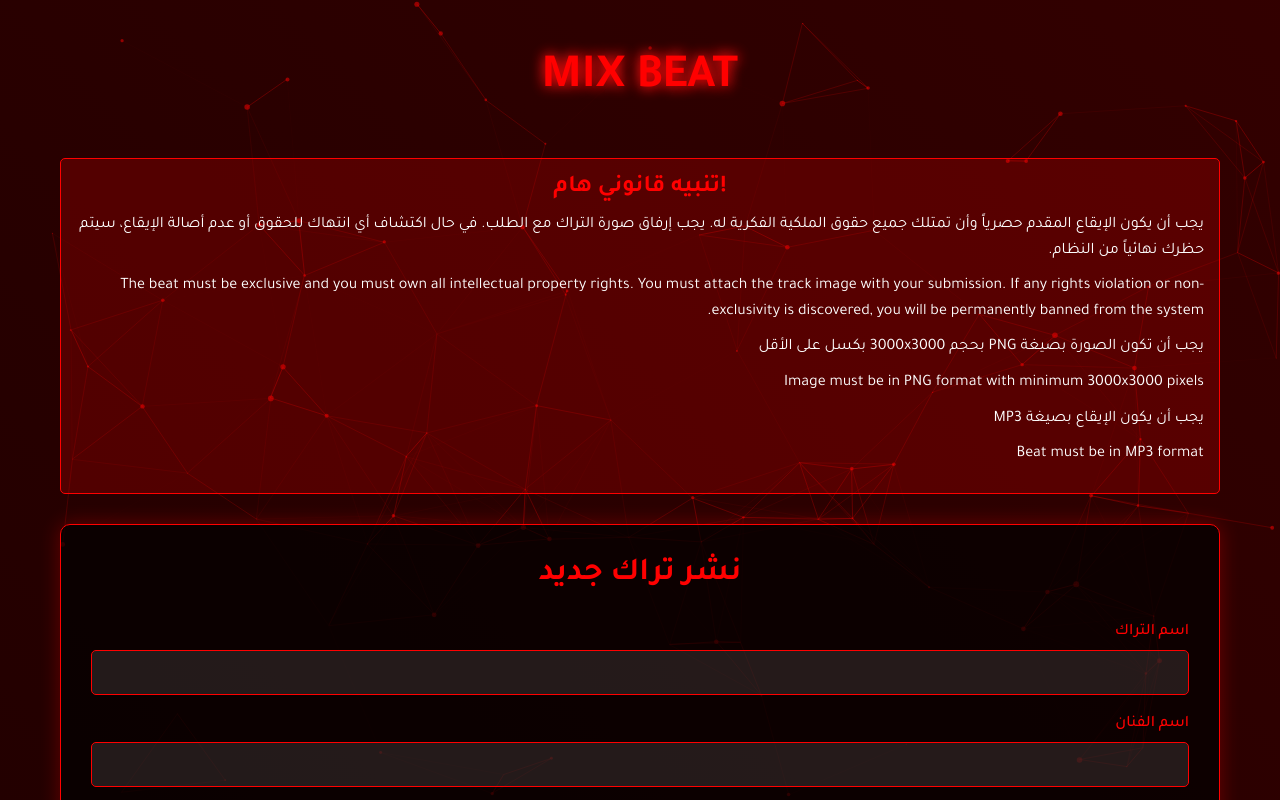
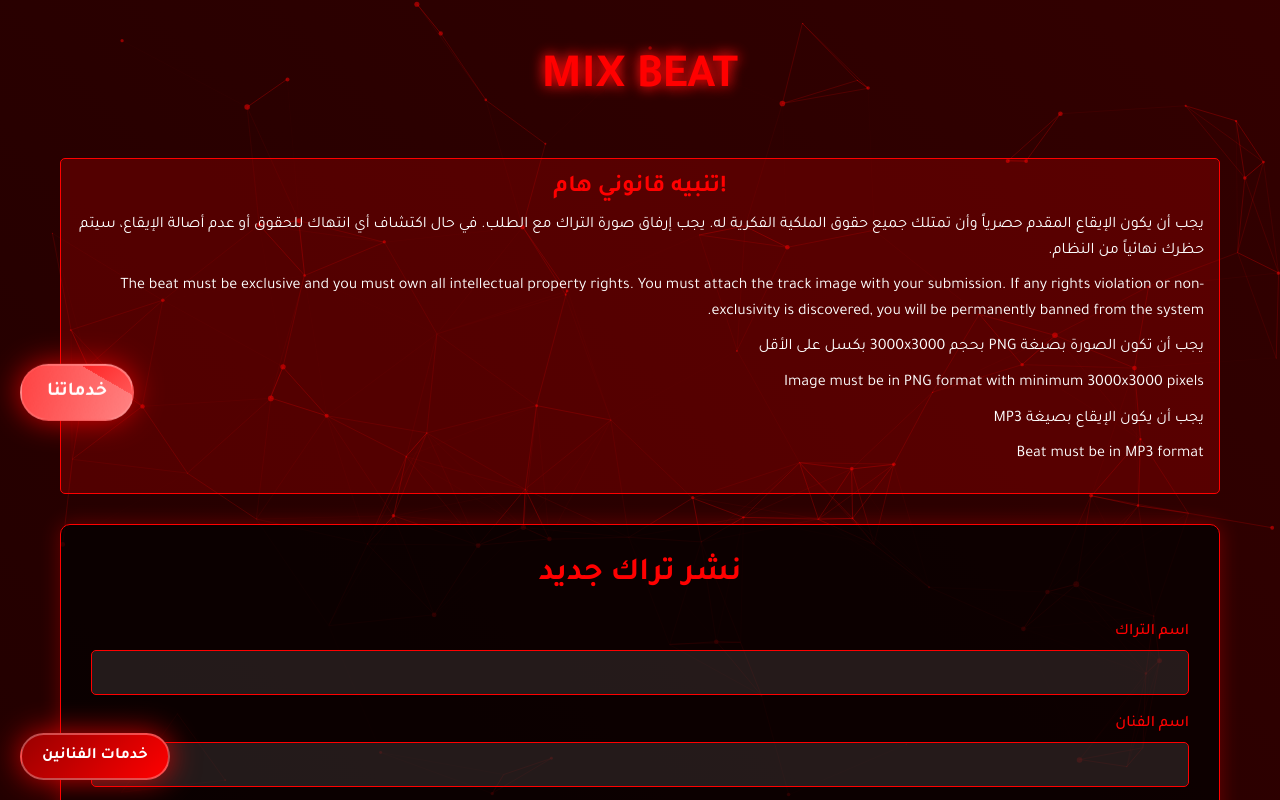
Before and after one commit to MIXBEAT/mix-beat-track, a plain HTML site: page index.htm in a window 1280 px wide. Shown: the top 800 px of the page. Drawn offline with nearby package versions, Linux system fonts and the light colour scheme.

Commit message:
Update index.htm

```diff
--- a/index.htm
+++ b/index.htm
@@ -120,6 +120,97 @@
             to { text-shadow: 0 0 20px #ff0000, 0 0 30px #ff3333; }
         }
 
+        /* زر خدماتنا مع أنيميشن 4K */
+        .services-btn {
+            position: fixed;
+            left: 20px;
+            top: 50%;
+            transform: translateY(-50%);
+            background: linear-gradient(135deg, #ff0000, #ff3333, #ff6666);
+            color: #fff;
+            padding: 15px 25px;
+            border-radius: 50px;
+            text-decoration: none;
+            font-weight: 700;
+            font-size: 1.2rem;
+            box-shadow: 0 0 20px rgba(255, 0, 0, 0.5),
+                        0 0 40px rgba(255, 0, 0, 0.3),
+                        0 0 60px rgba(255, 0, 0, 0.1);
+            z-index: 100;
+            border: 2px solid rgba(255, 255, 255, 0.3);
+            animation: pulse 2s infinite, float 3s ease-in-out infinite;
+            transition: all 0.3s ease;
+            text-align: center;
+            backdrop-filter: blur(5px);
+            overflow: hidden;
+        }
+
+        .services-btn::before {
+            content: '';
+            position: absolute;
+            top: -50%;
+            left: -50%;
+            width: 200%;
+            height: 200%;
+            background: linear-gradient(
+                to bottom right,
+                rgba(255, 255, 255, 0.3),
+                rgba(255, 255, 255, 0)
+            );
+            transform: rotate(30deg);
+            animation: shine 3s infinite;
+        }
+
+        .services-btn:hover {
+            transform: translateY(-50%) scale(1.05);
+            box-shadow: 0 0 30px rgba(255, 0, 0, 0.7),
+                        0 0 50px rgba(255, 0, 0, 0.5),
+                        0 0 70px rgba(255, 0, 0, 0.3);
+        }
+
+        @keyframes pulse {
+            0% { box-shadow: 0 0 20px rgba(255, 0, 0, 0.5); }
+            50% { box-shadow: 0 0 30px rgba(255, 0, 0, 0.8); }
+            100% { box-shadow: 0 0 20px rgba(255, 0, 0, 0.5); }
+        }
+
+        @keyframes float {
+            0% { transform: translateY(-50%) translateY(0px); }
+            50% { transform: translateY(-50%) translateY(-10px); }
+            100% { transform: translateY(-50%) translateY(0px); }
+        }
+
+        @keyframes shine {
+            0% { transform: rotate(30deg) translate(-30%, -30%); }
+            100% { transform: rotate(30deg) translate(30%, 30%); }
+        }
+
+        /* زر خدمات الفنانين في الأسفل */
+        .artists-btn {
+            position: fixed;
+            left: 20px;
+            bottom: 20px;
+            background: linear-gradient(135deg, #990000, #cc0000, #ff0000);
+            color: #fff;
+            padding: 12px 20px;
+            border-radius: 50px;
+            text-decoration: none;
+            font-weight: 700;
+            font-size: 1rem;
+            box-shadow: 0 0 15px rgba(255, 0, 0, 0.5);
+            z-index: 100;
+            border: 2px solid rgba(255, 255, 255, 0.3);
+            animation: pulse 2s infinite;
+            transition: all 0.3s ease;
+            text-align: center;
+            backdrop-filter: blur(5px);
+        }
+
+        .artists-btn:hover {
+            transform: scale(1.05);
+            box-shadow: 0 0 25px rgba(255, 0, 0, 0.7);
+        }
+
         .legal-notice {
             background-color: rgba(255, 0, 0, 0.2);
             border: 1px solid #ff0000;
@@ -237,6 +328,19 @@
             .form-container {
                 padding: 20px;
             }
+
+            .services-btn {
+                left: 10px;
+                padding: 12px 20px;
+                font-size: 1rem;
+            }
+
+            .artists-btn {
+                left: 10px;
+                bottom: 10px;
+                padding: 10px 15px;
+                font-size: 0.9rem;
+            }
         }
     </style>
 </head>
@@ -248,6 +352,12 @@
 
     <div class="background-animation"></div>
     <div class="particles" id="particles-js"></div>
+
+    <!-- زر خدماتنا مع أنيميشن -->
+    <a href="https://mixbeat.github.io/MIX-BEAT/" class="services-btn">خدماتنا</a>
+
+    <!-- زر خدمات الفنانين -->
+    <a href="https://mixbeat.github.io/MIX-BEAT/" class="artists-btn">خدمات الفنانين</a>
 
     <div class="container">
         <header>
@@ -344,7 +454,7 @@
         <footer>
             <p>سيتم الرد عليك على البريد المسجل خلال 48 ساعة</p>
             <p>You will receive a response to your registered email within 48 hours</p>
-            <p>&copy; 2023 Mix Beat. جميع الحقوق محفوظة.</p>
+            <p>&copy; 2025 Mix Beat. جميع الحقوق محفوظة.</p>
         </footer>
     </div>
 
```
